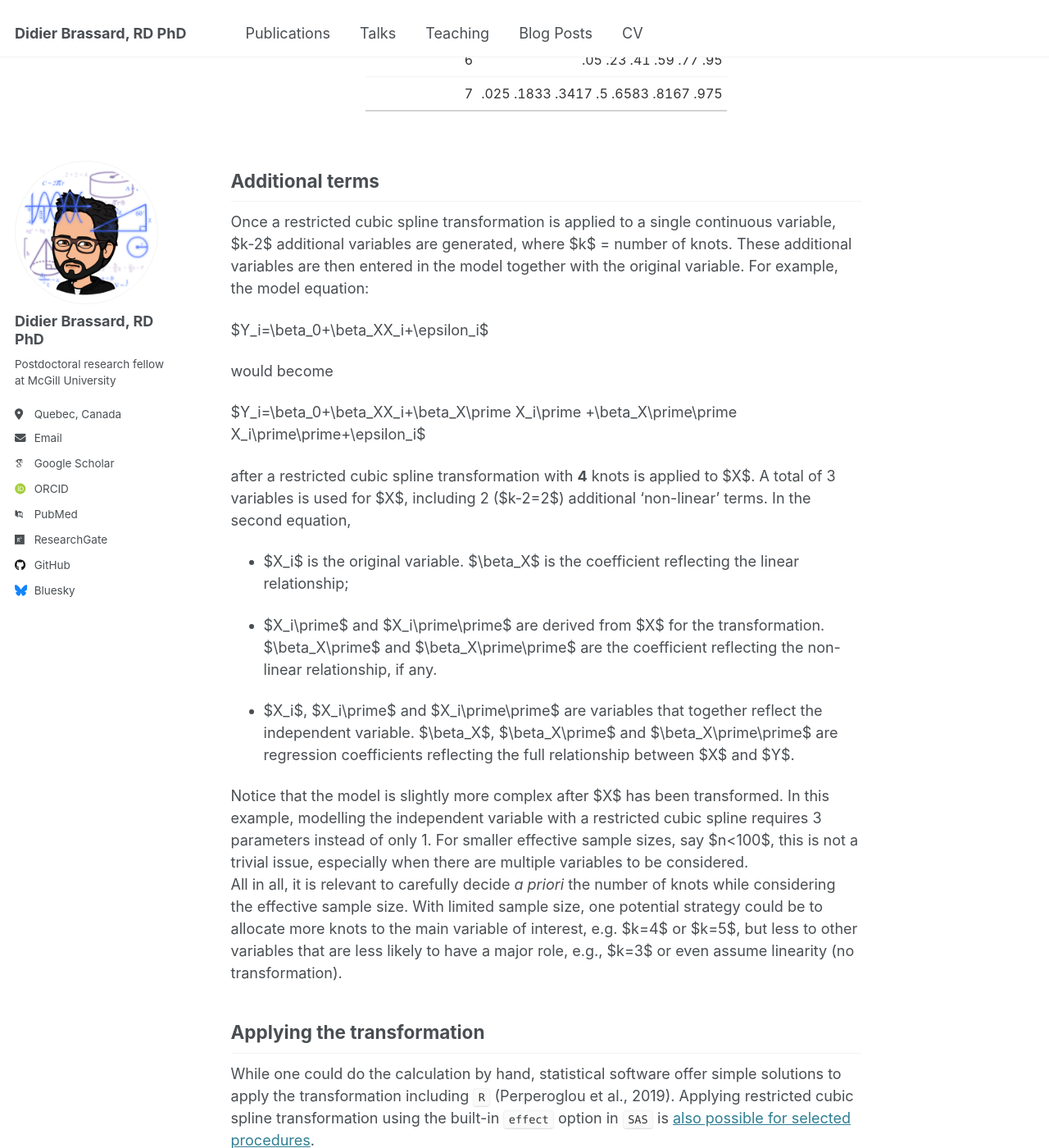
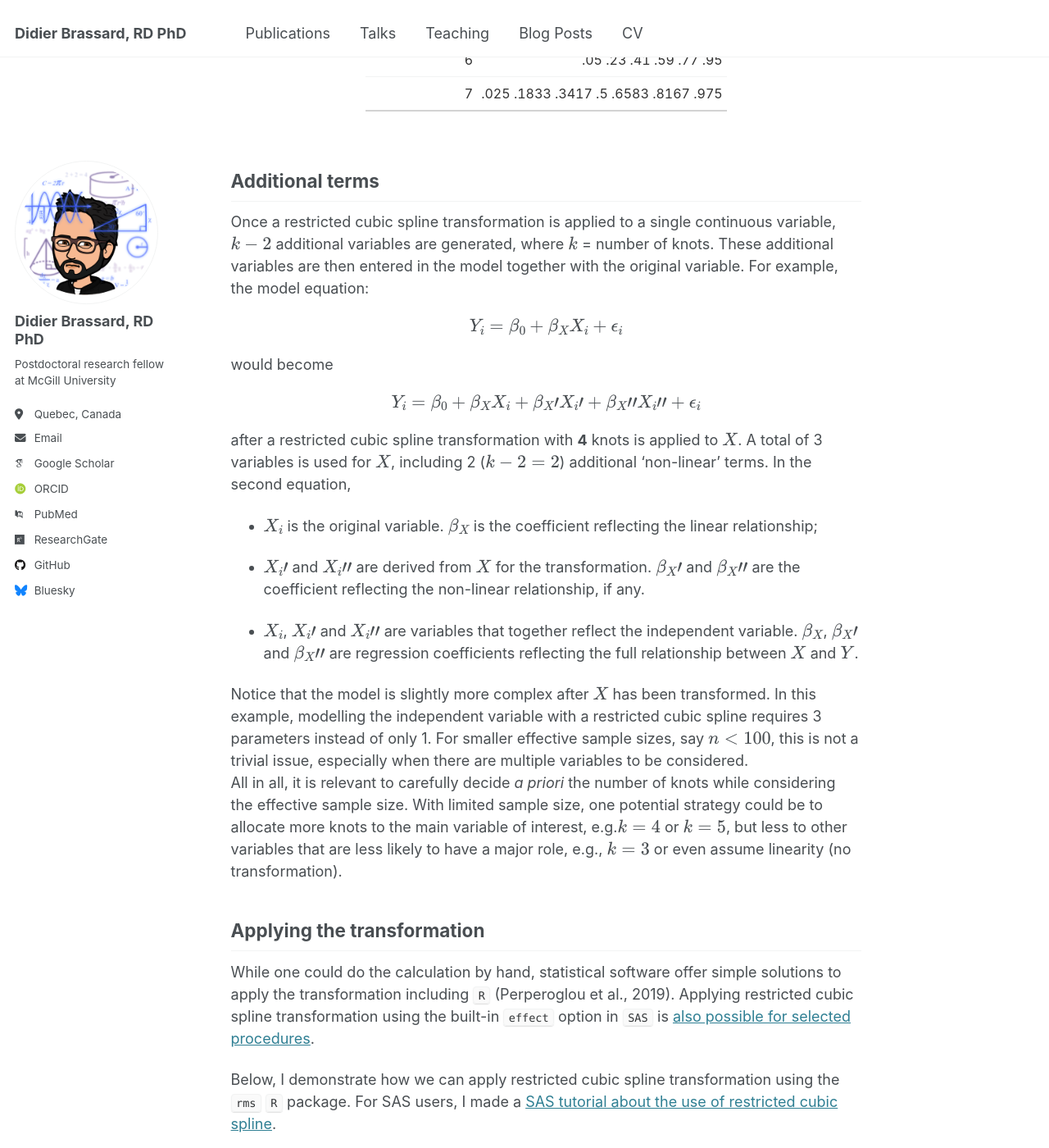
Before and after one commit to didierbrassard/didierbrassard.github.io, a Jekyll site: the page built from _posts/2023-02-02-blog-post-1.md, in a window 1280 px wide and 1400 px high, scrolled down 2775 px. Shown: the whole window at 82% size. Built offline with Jekyll 4.4.1, drawn with Linux system fonts in a browser that asks for light colours; some web fonts are replaced; some of the changed text lies outside the part shown.

```diff
--- a/_posts/2023-02-02-blog-post-1.md
+++ b/_posts/2023-02-02-blog-post-1.md
@@ -12,8 +12,8 @@ In this article, I describe and provide a brief introduction for a
 statistical method that I find very useful: restricted cubic splines.
 During my PhD, I diligently learned regression models assumption for my
 biostatistics class. One of these assumptions in the case of linear
-regression models is that the independent variable $X$ should be
-linearly related to the dependent variable, $Y$. After all, it makes
+regression models is that the independent variable \\(X\\) should be
+linearly related to the dependent variable, \\(Y\\). After all, it makes
 sense that **linear** regression models estimate **linear**
 relationships. I nearly fell off my chair when I learned that the
 linearity assumption is not even required! We can relax this assumption
@@ -523,43 +523,43 @@ dates. However, in most cases, 3 to 5 knots will suffice.
 ## Additional terms
 
 Once a restricted cubic spline transformation is applied to a single
-continuous variable, $k-2$ additional variables are generated, where $k$
+continuous variable, \\(k-2\\) additional variables are generated, where \\(k\\)
 = number of knots. These additional variables are then entered in the
 model together with the original variable. For example, the model
 equation:
 
-$Y_i=\beta_0+\beta_XX_i+\epsilon_i$
+$$Y_i=\beta_0+\beta_XX_i+\epsilon_i$$
 
 would become
 
-$Y_i=\beta_0+\beta_XX_i+\beta_X\prime X_i\prime +\beta_X\prime\prime X_i\prime\prime+\epsilon_i$
+$$Y_i=\beta_0+\beta_XX_i+\beta_X\prime X_i\prime +\beta_X\prime\prime X_i\prime\prime+\epsilon_i$$
 
 after a restricted cubic spline transformation with **4** knots is
-applied to $X$. A total of 3 variables is used for $X$, including 2
-($k-2=2$) additional ‘non-linear’ terms. In the second equation,
+applied to \\(X\\). A total of 3 variables is used for \\(X\\), including 2
+(\\(k-2=2\\)) additional ‘non-linear’ terms. In the second equation,
 
-- $X_i$ is the original variable. $\beta_X$ is the coefficient
+- \\(X_i\\) is the original variable. \\(\beta_X\\) is the coefficient
   reflecting the linear relationship;
 
-- $X_i\prime$ and $X_i\prime\prime$ are derived from $X$ for the
-  transformation. $\beta_X\prime$ and $\beta_X\prime\prime$ are the
+- \\(X_i\prime\\) and \\(X_i\prime\prime\\) are derived from \\(X\\) for the
+  transformation. \\(\beta_X\prime\\) and \\(\beta_X\prime\prime\\) are the
   coefficient reflecting the non-linear relationship, if any.
 
-- $X_i$, $X_i\prime$ and $X_i\prime\prime$ are variables that together
-  reflect the independent variable. $\beta_X$, $\beta_X\prime$ and
-  $\beta_X\prime\prime$ are regression coefficients reflecting the full
-  relationship between $X$ and $Y$.
+- \\(X_i\\), \\(X_i\prime\\) and \\(X_i\prime\prime\\) are variables that together
+  reflect the independent variable. \\(\beta_X\\), \\(\beta_X\prime\\) and
+  \\(\beta_X\prime\prime\\) are regression coefficients reflecting the full
+  relationship between \\(X\\) and \\(Y\\).
 
-Notice that the model is slightly more complex after $X$ has been
+Notice that the model is slightly more complex after \\(X\\) has been
 transformed. In this example, modelling the independent variable with a
 restricted cubic spline requires 3 parameters instead of only 1. For
-smaller effective sample sizes, say $n<100$, this is not a trivial
+smaller effective sample sizes, say \\(n<100\\), this is not a trivial
 issue, especially when there are multiple variables to be considered.
 All in all, it is relevant to carefully decide *a priori* the number of
 knots while considering the effective sample size. With limited sample
 size, one potential strategy could be to allocate more knots to the main
-variable of interest, e.g. $k=4$ or $k=5$, but less to other variables
-that are less likely to have a major role, e.g., $k=3$ or even assume
+variable of interest, e.g.\\(k=4\\) or \\(k=5\\), but less to other variables
+that are less likely to have a major role, e.g., \\(k=3\\) or even assume
 linearity (no transformation).
 
 ## Applying the transformation
@@ -760,10 +760,10 @@ svy_lm_rcs_parm
 The intercept of the model $\beta_0=$ 4.8 hours (95%CI, 3.7, 5.9)
 reflects the estimated number of hours of moderate and vigorous physical
 activity per week when `AGE=0` and `MALE=0`, i.e., an average 19 y old
-female from Canada in 2015. The coefficient $\beta_{MALE}=$ 1.3 hours
+female from Canada in 2015. The coefficient \\(\beta_{MALE}=\\) 1.3 hours
 (95%CI, 0.8, 1.7) is the additional number of hours males reported on
 average compared with females. But what do the coefficients
-$\beta_{AGE}$, $\beta_{AGE}\prime$ and $\beta_{AGE}\prime\prime$ mean?
+\\(\beta_{AGE}\\), \\(\beta_{AGE}\prime\\) and \\(\beta_{AGE}\prime\prime\\) mean?
 Once a restricted cubic spline transformation is applied, we interpret
 the graph, not the coefficients!
 
```
